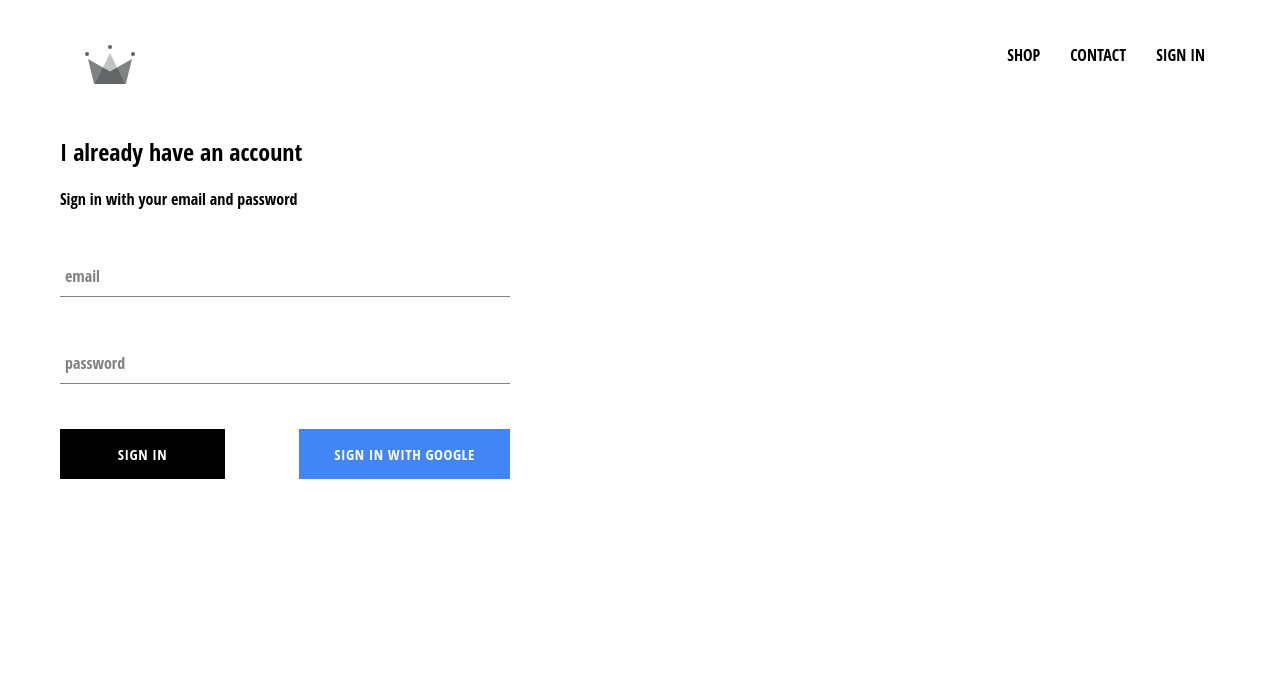
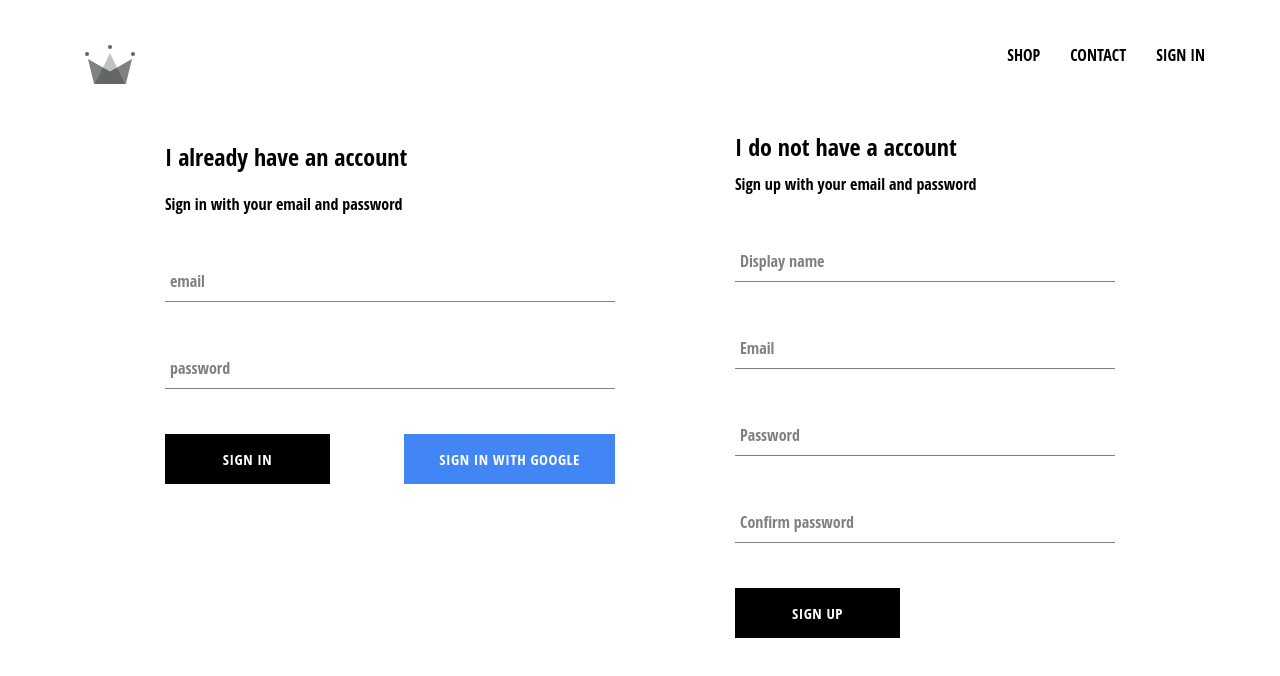
Before and after one commit to xRoko/eshop, a React (Create React App) app: page /signIn in a window 1280 px wide. Shown: the top 676 px of the page. Built offline with nearby package versions, Linux system fonts and the light colour scheme; no server answers.

Commit message:
Sign up componenet and fucntionality

```diff
--- a/src/App.js
+++ b/src/App.js
@@ -6,7 +6,7 @@
 import Header from './components/header/header.component';
 import SignInAndSignUpPage from './pages/sign-in-sign-up/sign-in-sign-up.component';
 import HomePage from './pages/homepage/homepage.component';
-import { auth } from './firebase/firebase.utils';
+import { auth, createUserProfileDocument } from './firebase/firebase.utils';
 
 class App extends React.Component {
   constructor() {
@@ -20,11 +20,25 @@
   unsubscribedFromAuth = null;
 
   componentDidMount() {
-    this.unsubscribedFromAuth = auth.onAuthStateChanged(user => {
-      this.setState({ currentUser: user});
+    this.unsubscribedFromAuth = auth.onAuthStateChanged(async userAuth => {
+      if (userAuth) {
+        const userRef = createUserProfileDocument(userAuth);
 
-      console.log(user)
-    })
+        (await userRef).onSnapshot(snapShot => {
+          this.setState({
+            currentUser: {
+              id: snapShot.id,
+              ...snapShot.data()
+            }
+          }, () => {
+            console.log(this.state);
+          })
+        });
+      } else {
+        this.setState({currentUser: null});
+      }
+
+    });
   }
 
   componentWillUnmount() {
--- a/src/components/sign-in/sign-in.component.jsx
+++ b/src/components/sign-in/sign-in.component.jsx
@@ -35,7 +35,7 @@
 
                 <form onSubmit={this.handleSubmit}>
                     <FormInput name="email" type="email" value={this.state.email} handleChange={this.handleChange} label="email" required />
-                    <FormInput name="password" type="password" value={this.state.email} handleChange={this.handleChange} label="password" required />
+                    <FormInput name="password" type="password" value={this.state.password} handleChange={this.handleChange} label="password" required />
                     <div className="buttons">
                         <CustomButton type="submit" >Sign in</CustomButton>
                         <CustomButton onClick={signInWithGoogle} isGoogleSignIn>Sign in with Google</CustomButton>
--- a/src/components/sign-up/sign-up.component.jsx
+++ b/src/components/sign-up/sign-up.component.jsx
@@ -0,0 +1,72 @@
+import React from "react";
+
+import FormInput from "../form-input/form-input.component";
+import CustomButton from "../custom-button/custom-button.component";
+import { auth, createUserProfileDocument } from "../../firebase/firebase.utils";
+import './sign-up.style.scss';
+
+class SignUp extends React.Component {
+    constructor(props) {
+        super(props);
+
+        this.state = {
+            displayName: '',
+            email: '',
+            password: '',
+            confirmPassword: ''
+        }
+    }
+
+    handleSubmit = async event => {
+        event.preventDefault();
+
+        const { displayName, email, password, confirmPassword } = this.state;
+
+        if(password !== confirmPassword) {
+            alert("password don't match");
+            return;
+        }
+
+        try{
+            const { user } = await auth.createUserWithEmailAndPassword(email, password);
+
+            await createUserProfileDocument(user, { displayName });
+
+            this.setState({
+                displayName: '',
+                email: '',
+                password: '',
+                confirmPassword: ''
+            });
+
+        } catch (error){
+            console.error(error);
+        }
+    };
+
+    handleChange = event => {
+        const { name, value } = event.target;
+        console.log(name, value)
+        this.setState({ [name]: value });
+        console.log(this.state);
+    }
+
+    render() {
+        const { displayName, email, password, confirmPassword } = this.state;
+        return(
+            <div className="sign-up">
+                <h2 className="title">I do not have a account</h2>
+                <span>Sign up with your email and password</span>
+                <form className="sign-up-form" onSubmit={this.handleSubmit}>
+                    <FormInput type='text' name='displayName' value={displayName} onChange={this.handleChange} label='Display name' required />
+                    <FormInput type='email' name='email' value= {email} onChange={this.handleChange} label='Email' required />
+                    <FormInput type='password' name='password' value= {password} onChange={this.handleChange} label='Password' required />
+                    <FormInput type='password' name='confirmPassword' value= {confirmPassword} onChange={this.handleChange} label='Confirm password' required />
+                    <CustomButton type='submit'>Sign Up</CustomButton>
+                </form>
+            </div>
+        )
+    }
+}
+
+export default SignUp;
--- a/src/components/sign-up/sign-up.style.scss
+++ b/src/components/sign-up/sign-up.style.scss
@@ -0,0 +1,9 @@
+.sign-up {
+    display: flex;
+    flex-direction: column;
+    width: 380px;
+
+    .title {
+      margin: 10px 0;
+    }
+  }
--- a/src/firebase/firebase.utils.js
+++ b/src/firebase/firebase.utils.js
@@ -10,9 +10,35 @@
     messagingSenderId: "172484357491",
     appId: "1:172484357491:web:cc3e5dc79473219e52e906",
     measurementId: "G-61XSQ7PKTE"
-  };
+};
 
 firebase.initializeApp(config);
+
+export const createUserProfileDocument = async (userAuth, additionalData) => {
+  if (!userAuth) return;
+
+  const userRef = firestore.doc(`users/${userAuth.uid}`);
+
+  const snapShop = await userRef.get();
+
+  if(!snapShop.exists) {
+    const { displayName, email } = userAuth;
+    const createdAt = new Date();
+
+    try {
+      await userRef.set({
+        displayName,
+        email,
+        createdAt,
+        ...additionalData
+      })
+    } catch (error) {
+      console.log('error creating user ', error.message);
+    }
+  }
+
+  return userRef;
+}
 
 export const auth = firebase.auth();
 export const firestore = firebase.firestore();
--- a/src/pages/sign-in-sign-up/sign-in-sign-up.component.jsx
+++ b/src/pages/sign-in-sign-up/sign-in-sign-up.component.jsx
@@ -1,12 +1,14 @@
 import React from "react";
 
 import SignIn from "../../components/sign-in/sign-in.component";
+import SignUp from "../../components/sign-up/sign-up.component";
 
 import './sign-in-sign-up.style.scss';
 
 const SignInAndSignUpPage = () => (
     <div className="sign-in-sign-up">
         <SignIn />
+        <SignUp />
     </div>
 );
 
--- a/src/pages/sign-in-sign-up/sign-in-sign-up.style.scss
+++ b/src/pages/sign-in-sign-up/sign-in-sign-up.style.scss
@@ -0,0 +1,6 @@
+.sign-in-sign-up {
+    width: 950px;
+    display: flex;
+    justify-content: space-between;
+    margin: 30px auto;
+}
```
